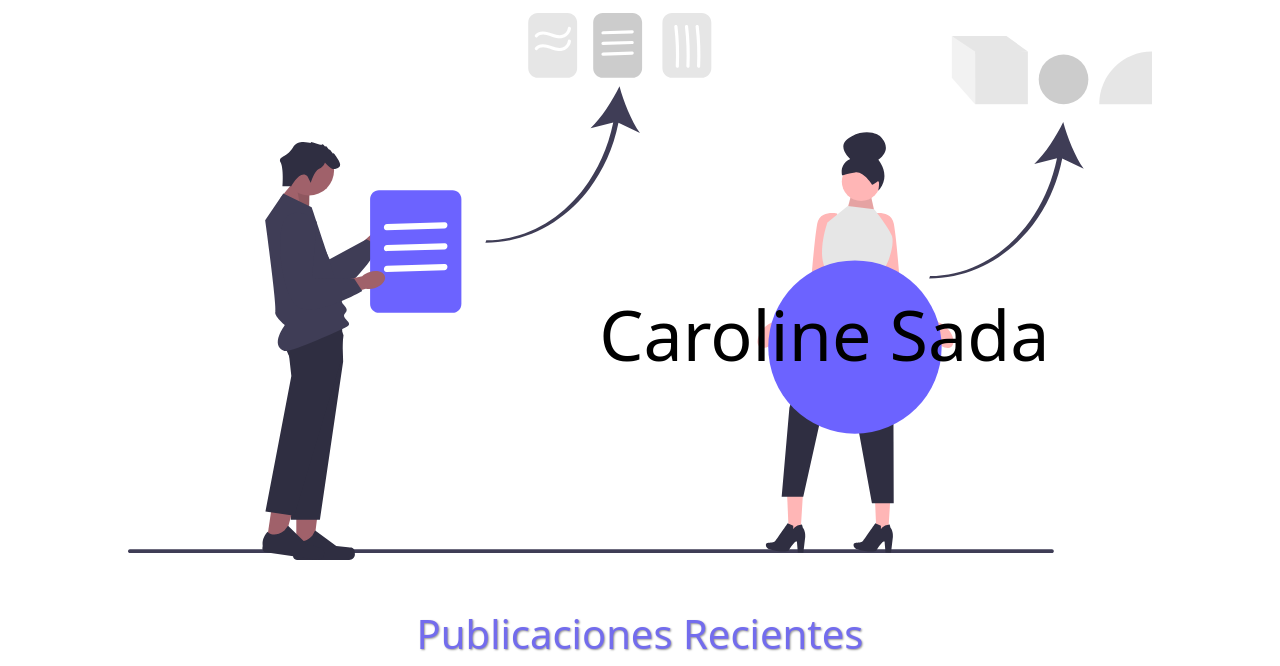
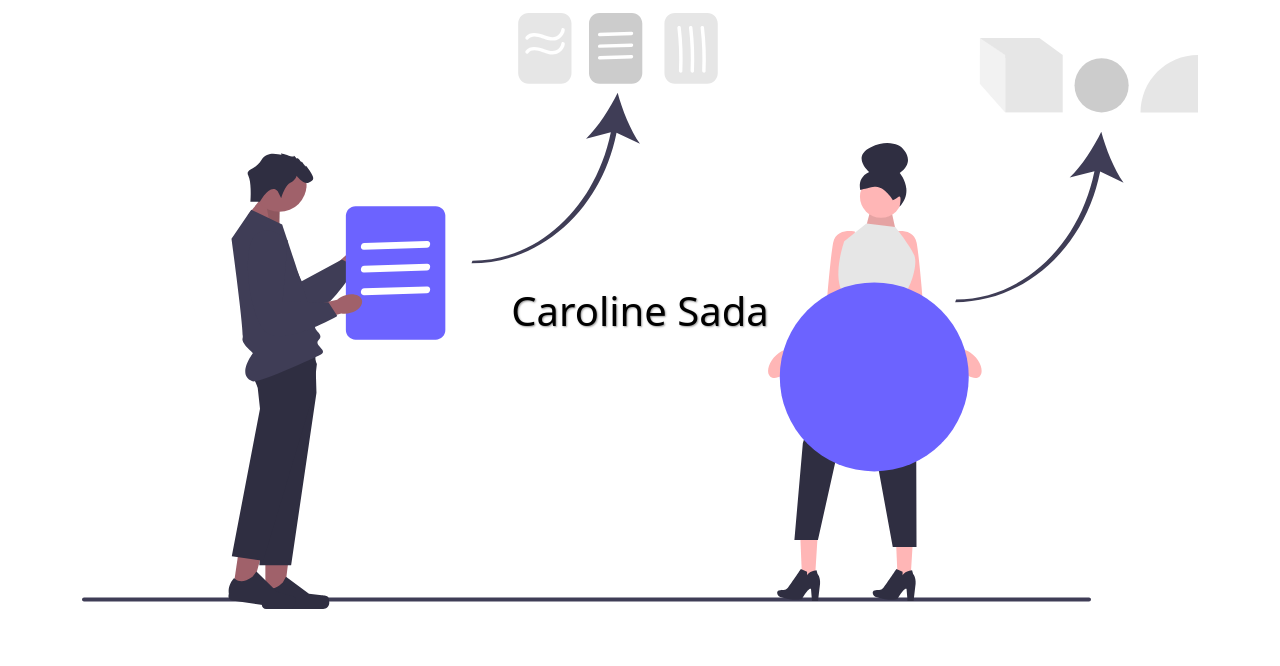
Before and after one commit to rosendoalves/digitalnao_reto, a website: page public/index.html in a window 1280 px wide. Shown: the part 67-733 px from the top of the page. Drawn offline with nearby package versions, Linux system fonts and the light colour scheme.

Commit message:
header implemented with bootstrap

```diff
--- a/public/index.html
+++ b/public/index.html
@@ -11,17 +11,6 @@
 </head>
 <body>
     <header>
-        <!-- <nav>
-            <ul>
-                <li class="logo"><a href="#inicio"><img src="./assets/img/woman.svg" alt="logo"></a></li>
-                <li><a href="#inicio">Inicio</a></li>
-                <li><a href="#tutoriales">Tutoriales</a></li>
-                <li><a href="#cursos">Cursos</a></li>
-                <li><a href="#about">Sobre mí</a></li>
-                <li><a href="#contacto">Contacto</a></li>
-            </ul>
-        </nav> -->
-        <!-- Navbar -->
         <nav class="navbar navbar-expand-lg mt-0 bg-primary">
             <div class="container-fluid">
                 <a class="navbar-brand" href="#inicio"><img class="navbar-img mx-2" src="./assets/img/woman.svg" alt="logo"></a></a>
@@ -29,7 +18,7 @@
                 <span class="navbar-toggler-icon"></span>
                 </button>
                 <div class="collapse navbar-collapse" id="navbarNav">
-                <ul class="navbar-nav">
+                <ul class="navbar-nav text-center">
                     <li class="nav-item">
                     <a class="nav-link text-secondary" aria-current="page" href="#inicio">Inicio</a>
                     </li>
@@ -50,10 +39,13 @@
             </div>
             </nav>
     </header>
-    <section id="inicio" class="header">
-        <img src='./assets/img/postal.svg' alt="portada">
-        <p>Caroline Sada</p>
+    <section id="inicio" class="header my-auto w-80">
+        <div class="container position-relative">
+            <img class="img-fluid mx-auto d-block w-100" src="./assets/img/postal.svg" alt="portada"/>
+            <h1 class="text-center position-absolute top-50 start-50 translate-middle text-black">Caroline Sada</h1>
+        </div>
     </section>
+
     <section id= "tutoriales" class="post">
         <h1>Publicaciones Recientes</h1>
 <br>
--- a/public/style.css
+++ b/public/style.css
@@ -1,18 +1,20 @@
+ /* DEFAULT */
+
 * {
     margin: 0px;
     padding: 0px;
 }
 
-/* PALETA DE COLORES */
+/* COLORS */
 /* color: #f2dfd7 champagne pink */
 /* color: #FEF9FF ghost white; */
 /* color: #D4C1EC thistle; */
 /* color: #9F9FED tropical indigo; */
 /* color: #736CED medium slate blue; */
 
+ /* NAVBAR */
 
 header {
-    /* background: #736CED; */
     width: 100%;
     position: fixed;
     z-index: 100;
@@ -33,66 +35,12 @@ header {
 .nav-item:hover {
   background: #D4C1EC;
 }
-/*   p {
-    margin-bottom: 20px;
+
+ /* HEADER AFTER NAVBAR */
+.header {
+  padding-top: 80px;
   }
 
-  nav ul {
-    list-style: none;
-    overflow: hidden;
-    display: flex;
-    align-items: center;
-  }
-  nav ul li {
-    float: right;
-    font-family: Arial, sans-serif;
-    font-size: 16px;
-  }
-  nav ul li:first-child {
-      float: left;
-    }
-
-    nav ul li:first-child img {
-        width: auto;
-        height: 30px;
-        margin-right: 10px;
-    }
-
-  nav ul li a {
-    display: block;
-    padding: 20px;
-    color: #FEF9FF;
-    text-decoration: none;
-  }
-
-  nav ul li:hover {
-    background: #D4C1EC;
-  } */
-
-  .header {
-  padding-top: 80px;
-  width: 80%;
-  margin: auto;
-  overflow:hidden;
-  }
-
-.header {
-
-    position: relative;
-}
-
-.header img {
-    width: 100%;
-}
-
-.header p {
-    position: absolute;
-    bottom: 25%;
-    right: 10%;
-    color: black;
-    font-size: 70px;
-    font-weight: 20px;
-}
 
 h1 {
     font-size: 300%;
```
